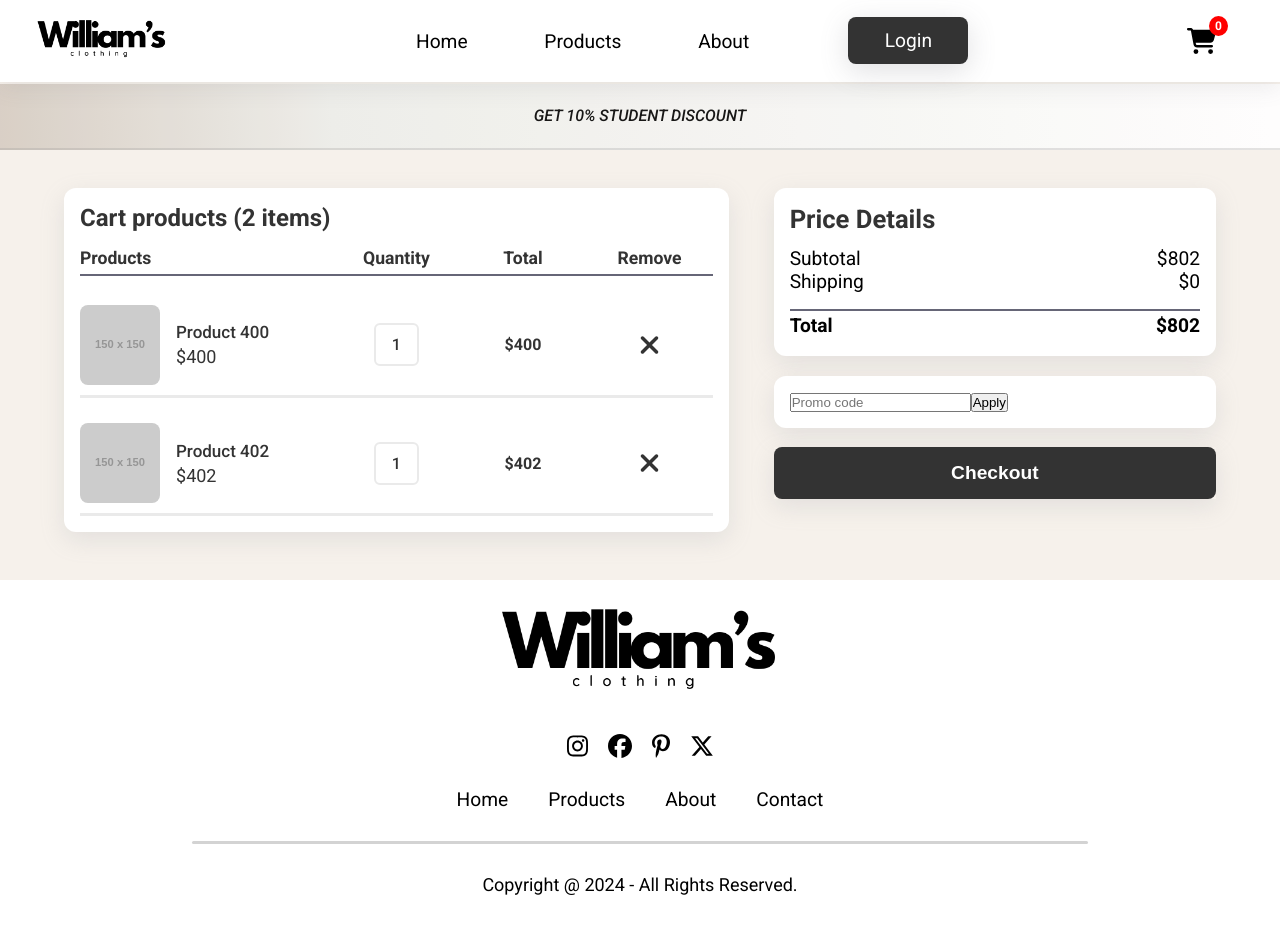
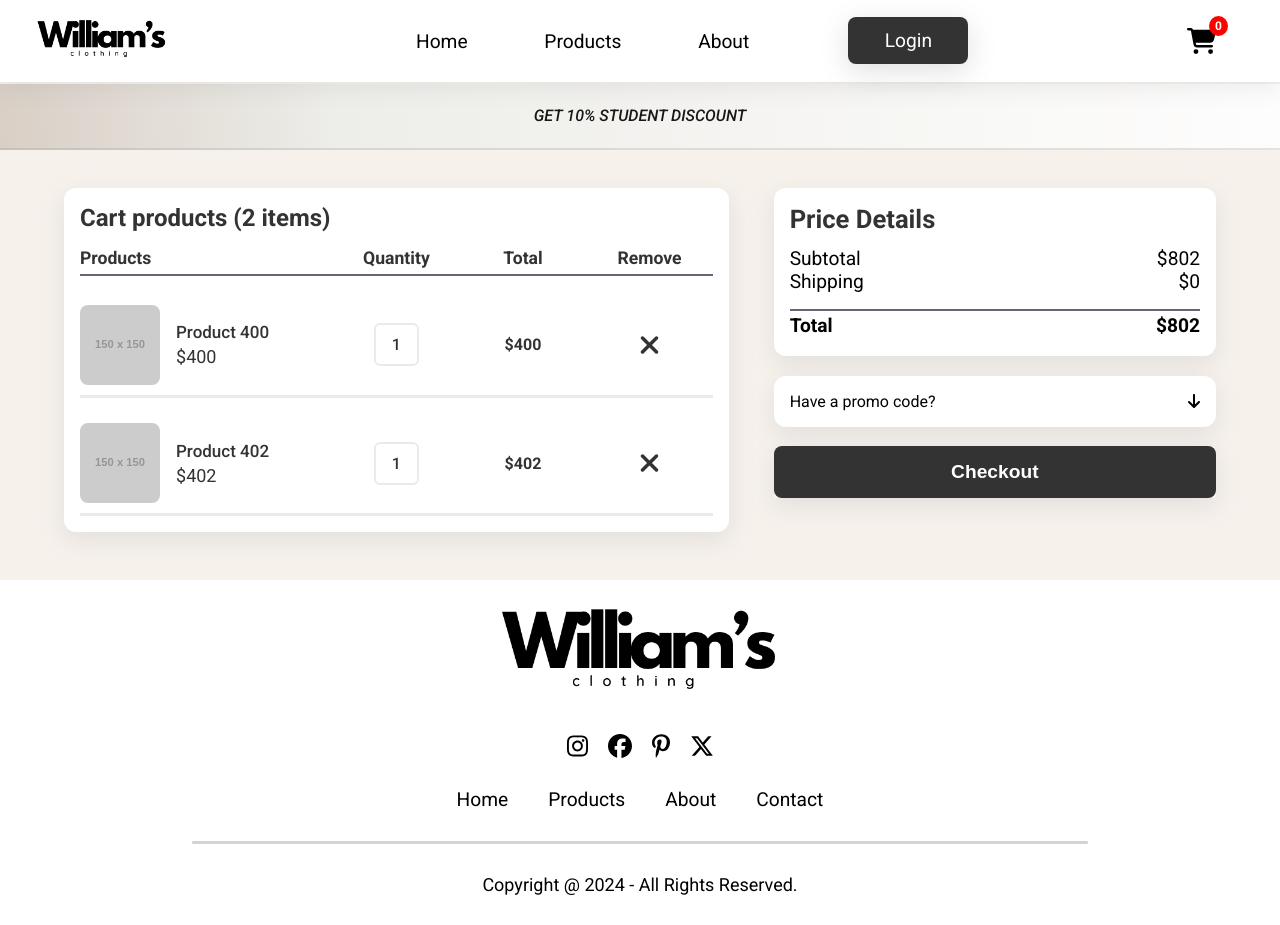
Before and after one commit to WilliamMattsson1/ecom-fullstack, a React (Vite) app in the folder frontend/: page /cart in a window 1280 px wide. Built offline with nearby package versions, Linux system fonts and the light colour scheme.

Commit message:
Added accordion as promo box and styled it

```diff
--- a/frontend/src/Components/CartPromoBox/CartPromoBox.css
+++ b/frontend/src/Components/CartPromoBox/CartPromoBox.css
@@ -1,7 +1,60 @@
-.cart-promo-container {
+/* .cart-promo-container {
+    background-color: white;
+    border-radius: 12px;
+    padding: 1rem;
+    margin-top: 1.2rem;
+    box-shadow: rgba(149, 157, 165, 0.2) 0px 8px 24px;
+} */
+
+.cart-promo-box {
     background-color: white;
     border-radius: 12px;
     padding: 1rem;
     margin-top: 1.2rem;
     box-shadow: rgba(149, 157, 165, 0.2) 0px 8px 24px;
 }
+
+.accordion-header {
+    display: flex;
+    justify-content: space-between;
+    cursor: pointer;
+}
+
+.accordion-header .promo-arrow {
+    transition: transform 0.3s;
+}
+
+.accordion-header .promo-arrow.open {
+    transform: rotate(180deg);
+}
+
+.accordion-content {
+    margin-top: 1rem;
+    display: flex;
+    flex-direction: column;
+}
+
+.accordion-content input {
+    margin-bottom: 0.6rem;
+    border-radius: 6px;
+    border: none;
+    outline: none;
+    background-color: #eaeaea;
+    padding: 1rem;
+}
+
+.accordion-content button {
+    padding: 0.8rem;
+    margin-top: 6px;
+    background-color: #333;
+    color: white;
+    border: none;
+    border-radius: 6px;
+    font-size: 1.1rem;
+    font-weight: 600;
+    cursor: pointer;
+}
+
+.accordion-content button:hover {
+    background-color: #555;
+}
--- a/frontend/src/Components/CartPromoBox/CartPromoBox.tsx
+++ b/frontend/src/Components/CartPromoBox/CartPromoBox.tsx
@@ -1,6 +1,5 @@
-import './CartPromoBox.css'
+/* import './CartPromoBox.css'
 
-/* Att man kan trycka så öppnas den. Tänker liknande styling som checkout btn */
 const CartPromoBox = () => {
     return (
         <>
@@ -16,4 +15,51 @@ const CartPromoBox = () => {
     )
 }
 
+export default CartPromoBox */
+
+import { useState } from 'react'
+import './CartPromoBox.css'
+import { FontAwesomeIcon } from '@fortawesome/react-fontawesome'
+import { faArrowDown } from '@fortawesome/free-solid-svg-icons'
+
+const CartPromoBox = () => {
+    const [isOpen, setIsOpen] = useState<boolean>(false)
+    const [discountCode, setDiscountCode] = useState<string>('')
+
+    const toggleAccordion = () => {
+        setIsOpen(!isOpen)
+    }
+
+    const handleInputChange = (e: React.ChangeEvent<HTMLInputElement>) => {
+        setDiscountCode(e.target.value)
+    }
+
+    const handleApplyCode = () => {
+        console.log(discountCode)
+        setDiscountCode('')
+    }
+
+    return (
+        <div className="cart-promo-box">
+            <div className="accordion-header" onClick={toggleAccordion}>
+                <span>Have a promo code?</span>
+                <span className={`promo-arrow ${isOpen ? 'open' : ''}`}>
+                    <FontAwesomeIcon icon={faArrowDown} />
+                </span>
+            </div>
+            {isOpen && (
+                <div className="accordion-content">
+                    <input
+                        type="text"
+                        value={discountCode}
+                        onChange={handleInputChange}
+                        placeholder="Enter promo code"
+                    />
+                    <button onClick={handleApplyCode}>Apply</button>
+                </div>
+            )}
+        </div>
+    )
+}
+
 export default CartPromoBox
```
